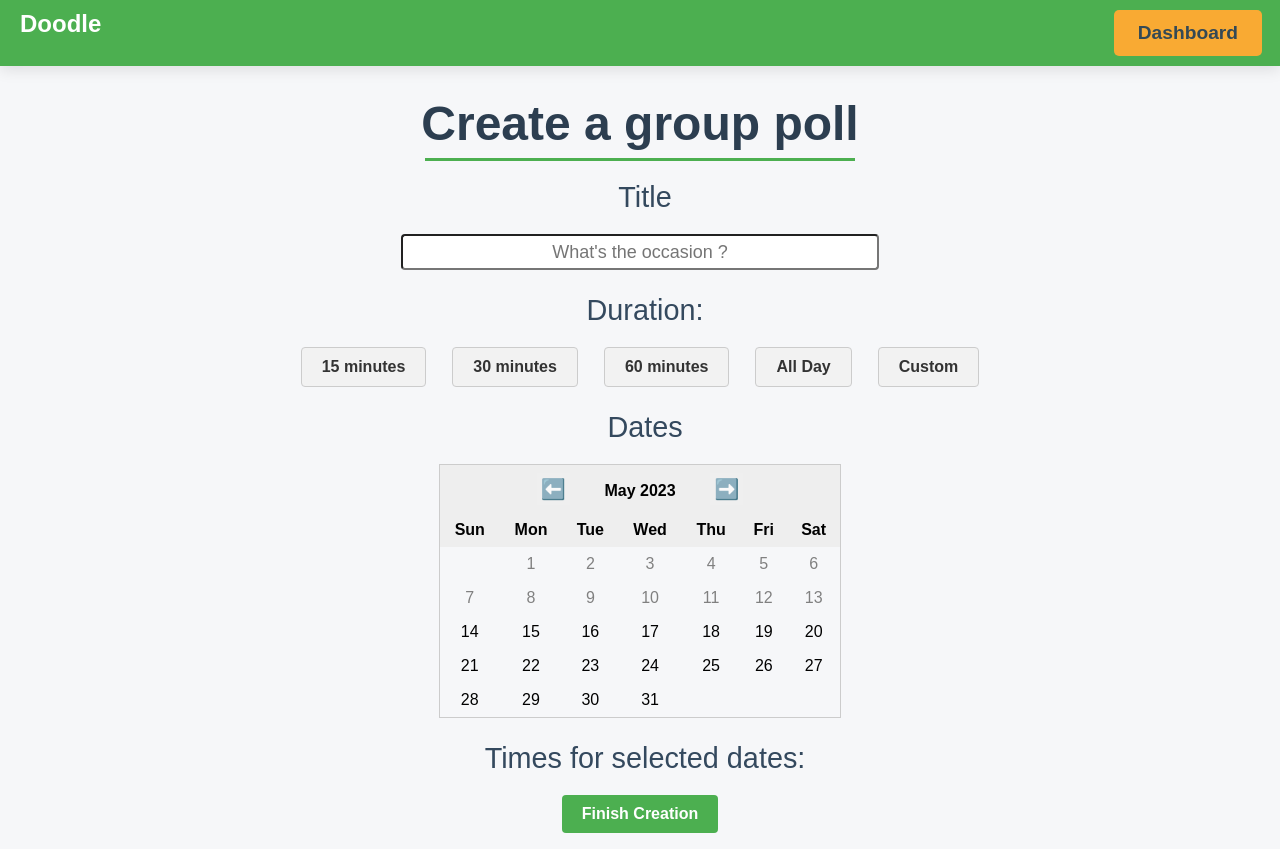
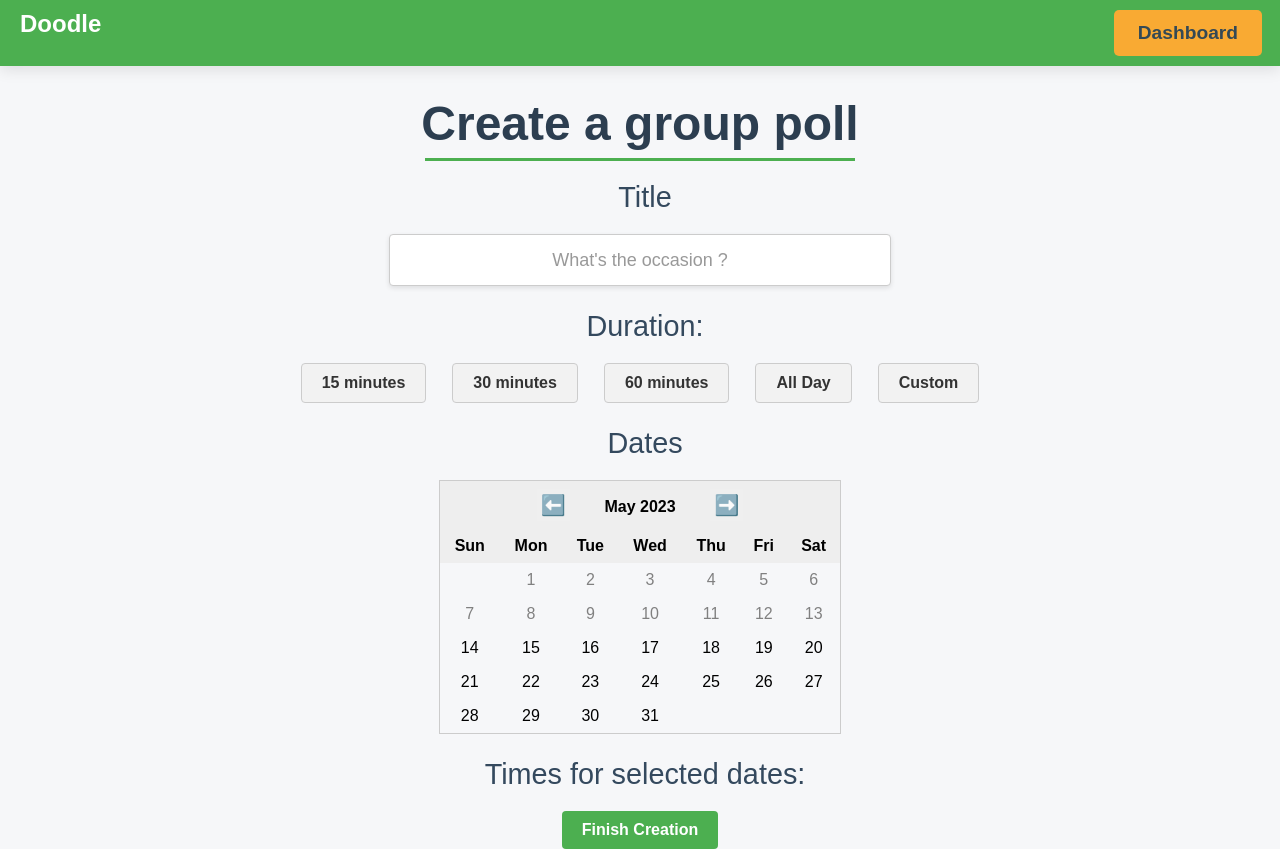
Before and after one commit to AYanchev01/Vote-for-meeting, a React (Create React App) app in the folder client/: page /create-event in a window 1280 px wide. Built offline with nearby package versions, Linux system fonts and the light colour scheme.

Commit message:
fix input field css

```diff
--- a/client/src/components/EventCreation/EventCreation.css
+++ b/client/src/components/EventCreation/EventCreation.css
@@ -9,8 +9,22 @@
   width: 470px;
   border-radius: 4px;
   font-size: 18px;
-  font-family: fantasy;
+  padding: 10px 15px;
+  border: 1px solid #ccc;
+  box-shadow: 0 2px 5px rgba(0, 0, 0, 0.1);
+  transition: border-color 0.3s ease, box-shadow 0.3s ease;
 }
+
+.event-name-input:focus {
+  border-color: #6EC071;
+  box-shadow: 0 2px 8px rgba(110, 192, 113, 0.3);
+  outline: none;
+}
+
+.event-name-input::placeholder {
+  color: #999;
+}
+
 
 .navbar {
   display: flex;
@@ -29,7 +43,6 @@
     color: red;
     font-size: 18px;
     margin-top: 10px;
-    font-family: fantasy;
     display: flex;
     justify-content: center;
     align-items: center;
```
